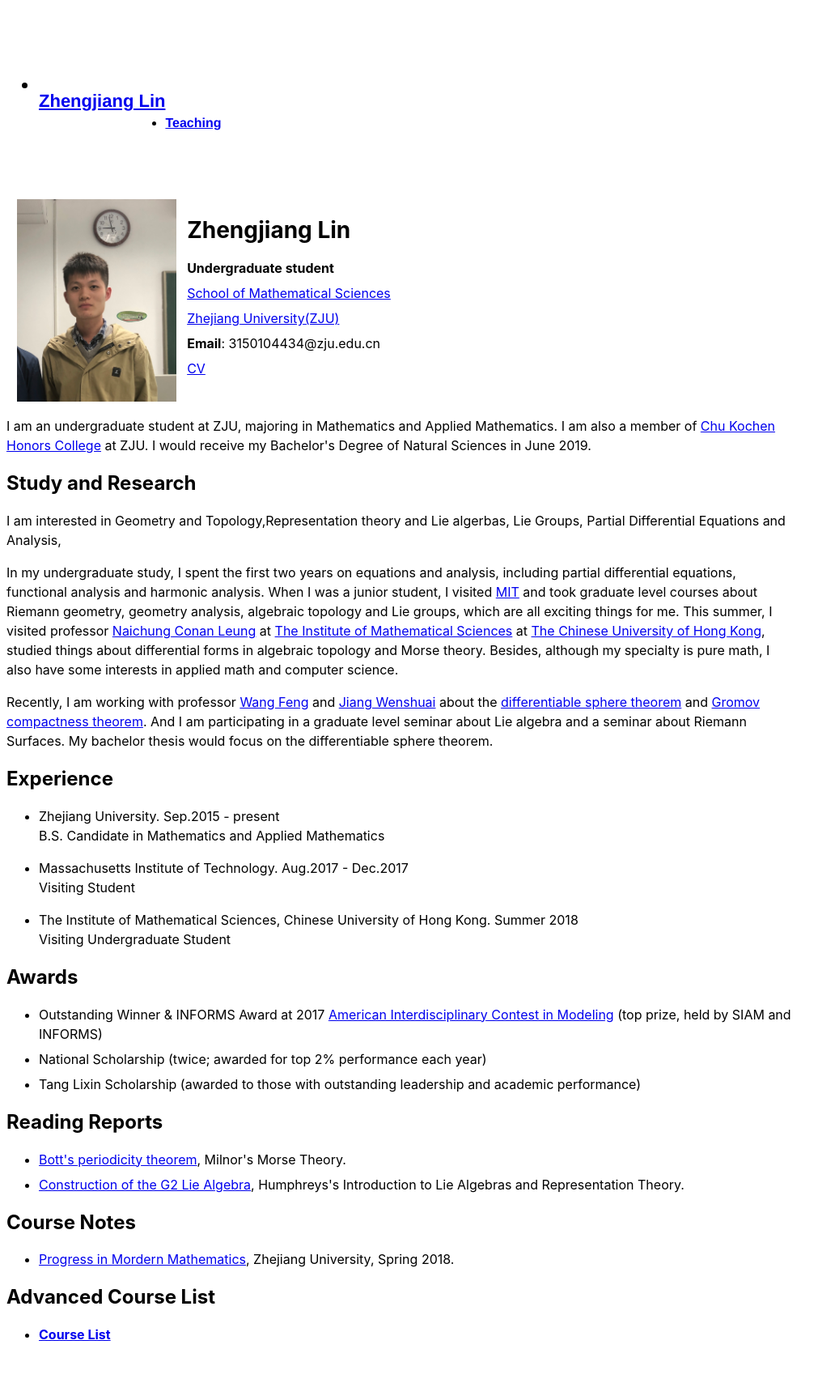
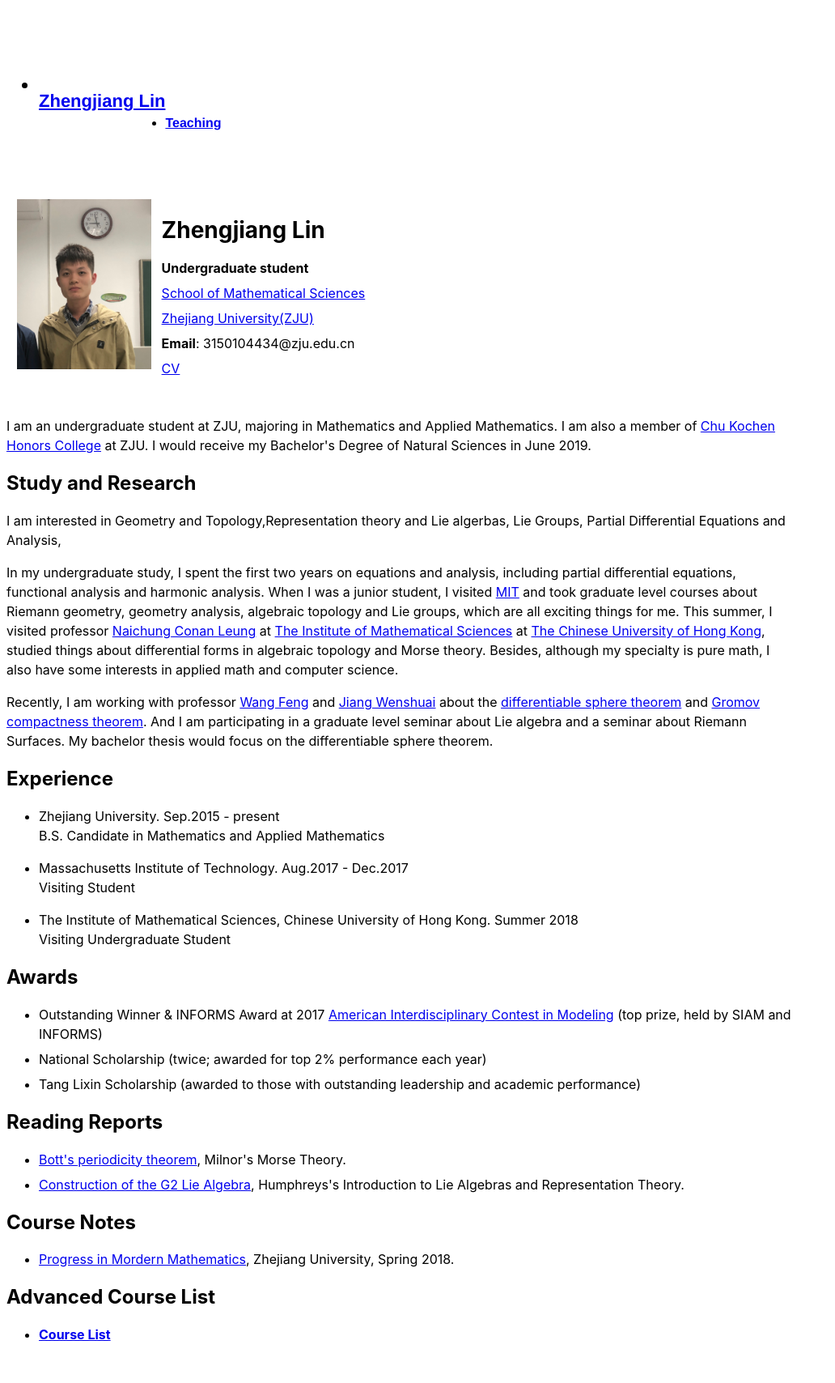
Before and after one commit to Acrescent/Acrescent.github.io, a Jekyll site: the page built from index.html, in a window 1280 px wide. Shown: the whole page at 81% size, without its empty margins (0-1032 px from the left). Built offline with Jekyll 4.4.1, drawn with Linux system fonts in a browser that asks for light colours.

Commit message:
Update index.html

```diff
--- a/index.html
+++ b/index.html
@@ -6,7 +6,7 @@
 
 <div>
 <div style="float:left;padding:13px">
-  <img src="{{ BASE_PATH }}/data/img/zjlin_head.jpg" height="250px">
+  <img src="{{ BASE_PATH }}/data/img/zjlin_head.jpg" height="210px">
 </div>
 <div style="padding:15px;padding-left:20px">
 <h1> Zhengjiang Lin </h1>
```
